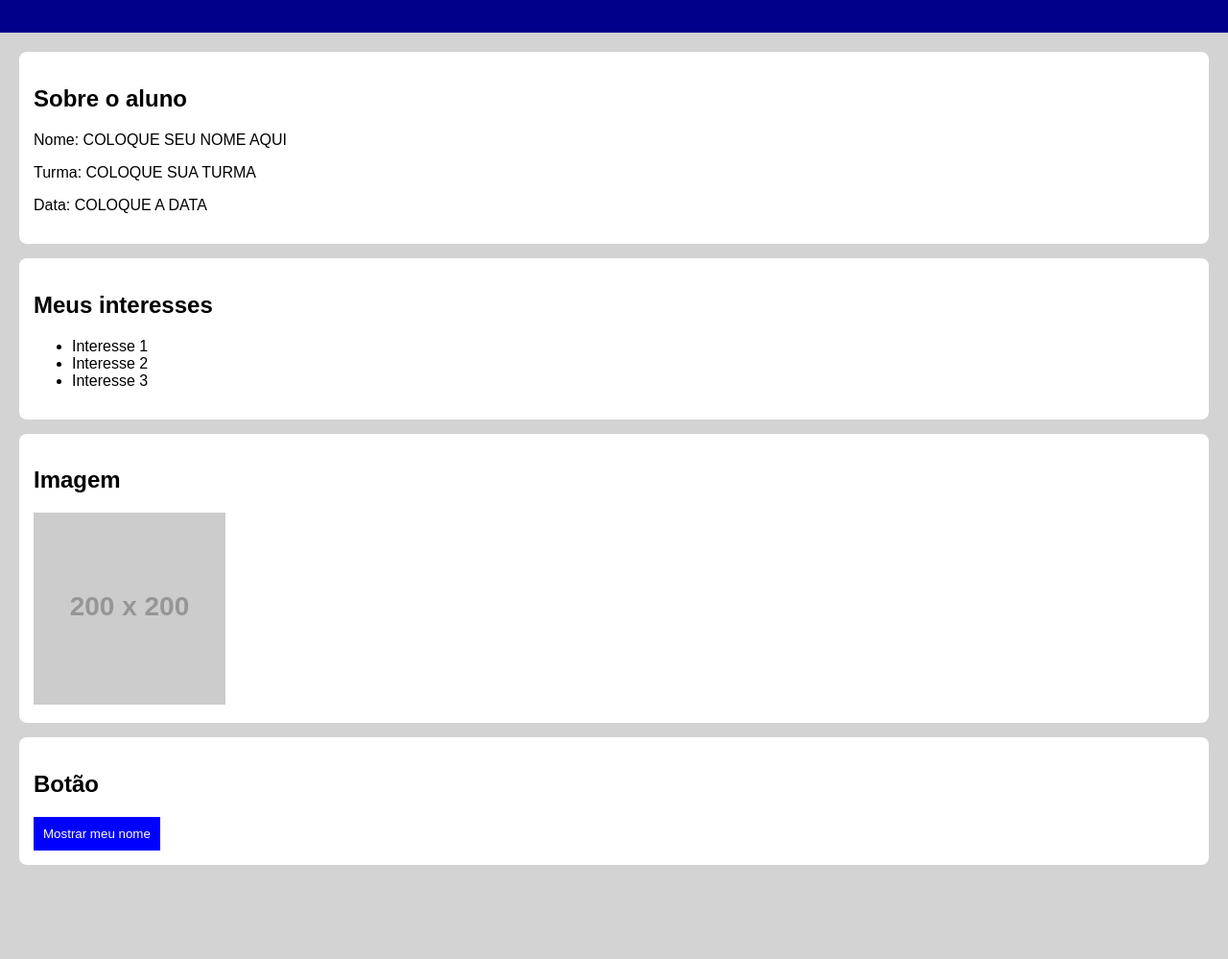
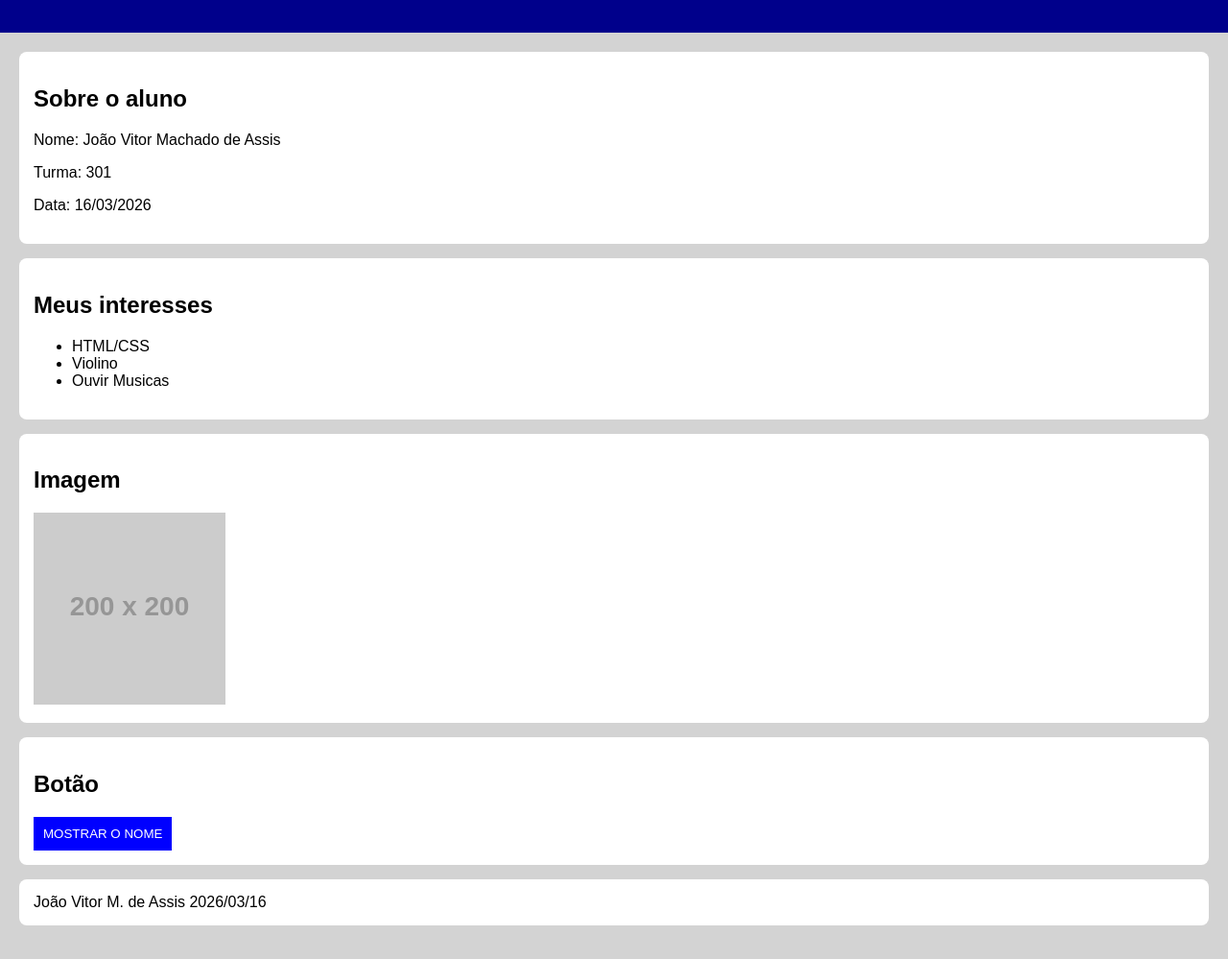
Before and after one commit to jhonaaas6477/exercic-os2, a plain HTML site: page index.html in a window 1280 px wide. Shown: the part 76-1075 px from the top of the page at 96% size. Before the commit the page ends 1012 px from the top, so only its background shows below. Drawn offline with Linux system fonts and the light colour scheme; placeholder pictures from the web are drawn by us.

Commit message:
My commission recent

```diff
--- a/index.html
+++ b/index.html
@@ -53,17 +53,17 @@
 
 <section>
     <h2>Sobre o aluno</h2>
-    <p>Nome: COLOQUE SEU NOME AQUI</p>
-    <p>Turma: COLOQUE SUA TURMA</p>
-    <p>Data: COLOQUE A DATA</p>
+    <p>Nome: João Vitor Machado de Assis</p>
+    <p>Turma: 301</p>
+    <p>Data: 16/03/2026</p>
 </section>
 
 <section>
     <h2>Meus interesses</h2>
     <ul>
-        <li>Interesse 1</li>
-        <li>Interesse 2</li>
-        <li>Interesse 3</li>
+        <li>HTML/CSS</li>
+        <li>Violino</li>
+        <li>Ouvir Musicas</li>
     </ul>
 </section>
 
@@ -75,8 +75,15 @@
 <section>
     <h2>Botão</h2>
     <button onclick="mostrarNome()">
-      Mostrar meu nome
+      MOSTRAR O NOME
       </button>
+      </section>
 
-  </body>
+ <section>
+        <foote>
+        João Vitor M. de Assis 2026/03/16
+      </foote>
+      </section>
+
+      </body>
 </html>
```
Also changed, not shown: 1 other file.
